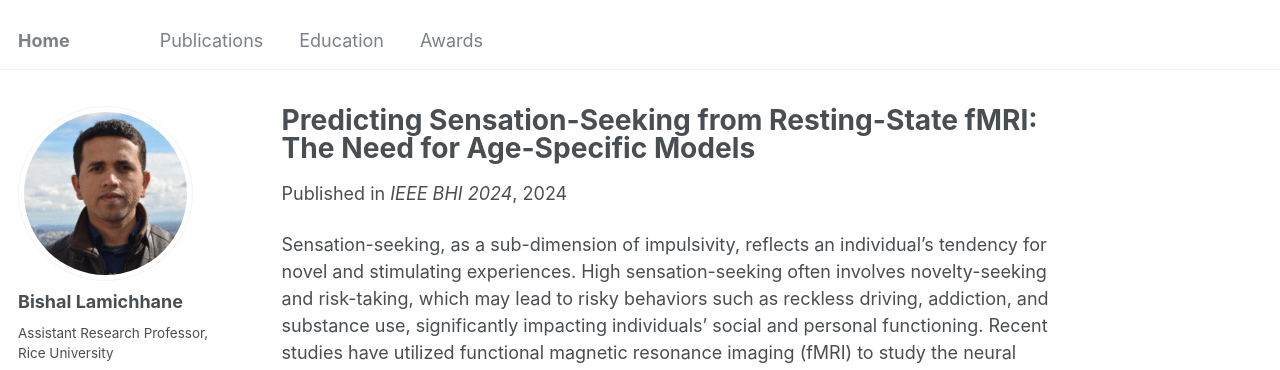
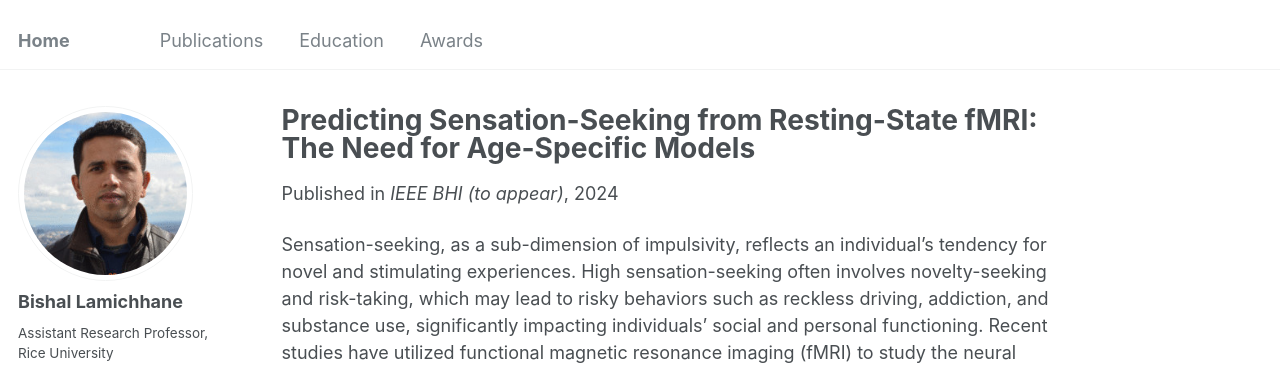
Before and after one commit to lbishal/lbishal.github.io, a Jekyll site: the page built from _publications/2024-11-10_BHI2024.md, in a window 1280 px wide and 900 px high. Shown: the top 370 px of the window. Built offline with Jekyll 4.4.1, drawn with Linux system fonts in a browser that asks for light colours; some web fonts are replaced.

Commit message:
BHI paper

```diff
--- a/_publications/2024-11-10_BHI2024.md
+++ b/_publications/2024-11-10_BHI2024.md
@@ -4,7 +4,7 @@ collection: publications
 permalink: /publication/2024-11-10_BHI2024
 excerpt: 'Sensation seeking prediction model based on fMRI where we demonstrate the need for age-specific modeling.'
 date: 2024-11-10
-venue: 'IEEE BHI 2024'
+venue: 'IEEE BHI (to appear)'
 paperurl: To appear
 citation: 'Zishen Li, Bishal Lamichhane, Ankit Patel, Ramiro Salas, Nidal Moukaddam, and Ashutosh S (2024), Predicting Sensation-Seeking from Resting-State fMRI: The Need for Age-Specific Models, IEEE BHI 2024.'
 
```
